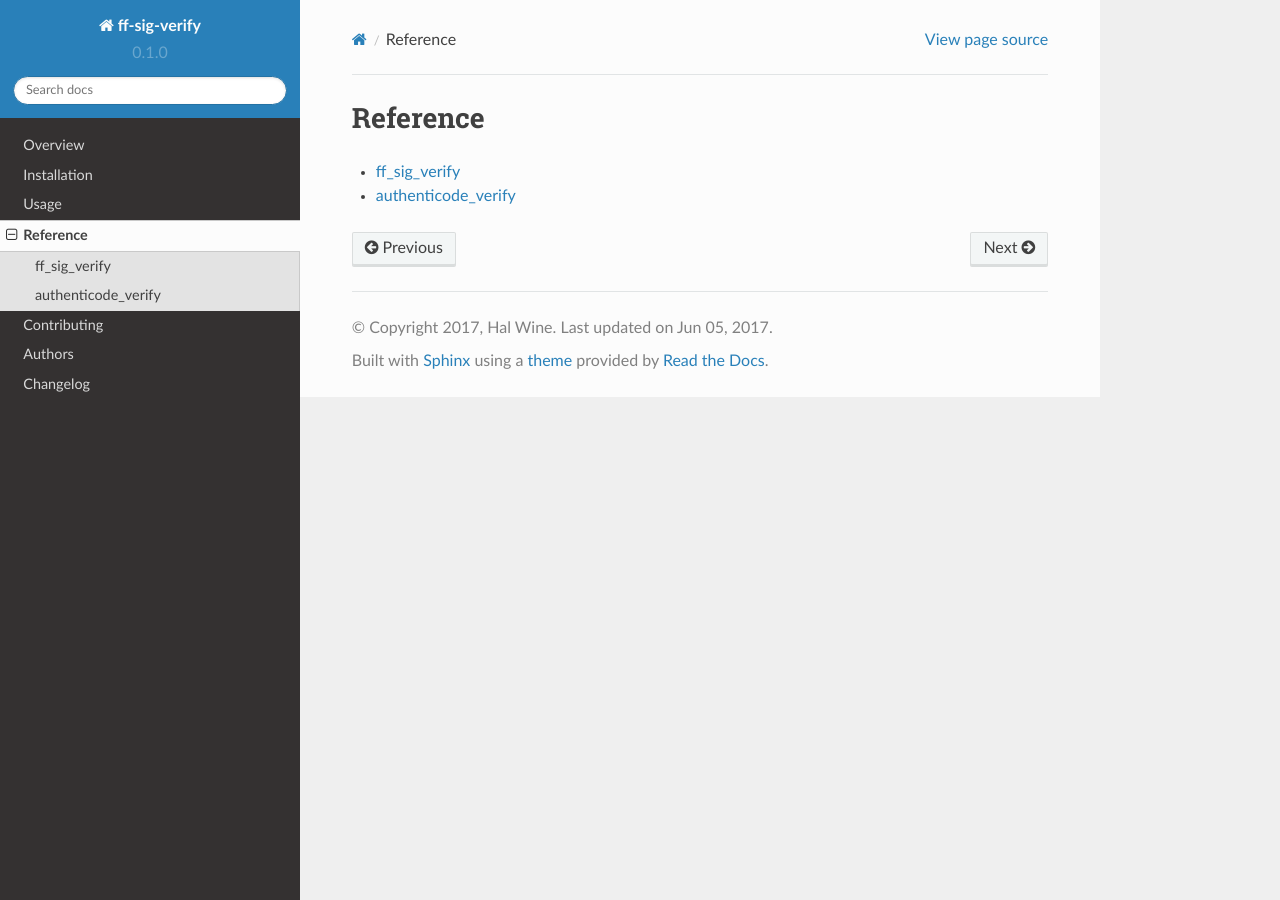
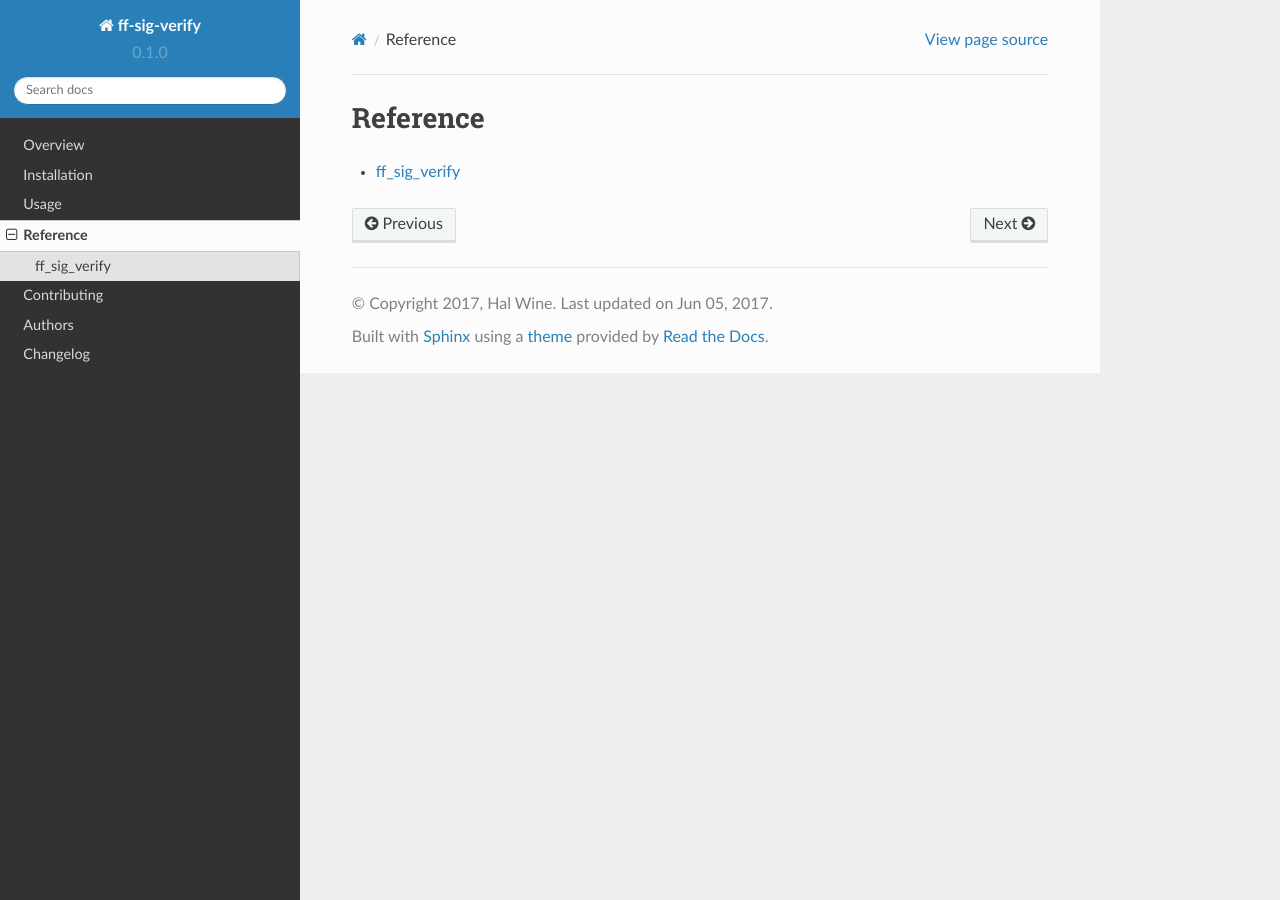
Before and after one commit to mozilla-services/fx-sig-verify, a Sphinx documentation site: the page built from docs/reference/index.rst, in a window 1280 px wide. Built offline with Sphinx 7.4.7 and the Read the Docs theme 2.0.0, drawn with Linux system fonts in a browser that asks for light colours.

Commit message:
Docs build correctly via tox
Removed references to authenticode_verify module, as code renamed to
ff_sig_verify.

Added non-standard requirements-dev.txt to tox.ini and MANIFESTS.in

```diff
--- a/docs/reference/authenticode_verify.rst
+++ /dev/null
@@ -1,9 +0,0 @@
-authenticode_verify
-===================
-
-.. testsetup::
-
-    from authenticode_verify import *
-
-.. automodule:: authenticode_verify
-    :members:
--- a/docs/reference/index.rst
+++ b/docs/reference/index.rst
@@ -5,4 +5,3 @@ Reference
     :glob:
 
     ff_sig_verify*
-    authenticode_verify*
```
Also changed, not shown: 3 other files.
